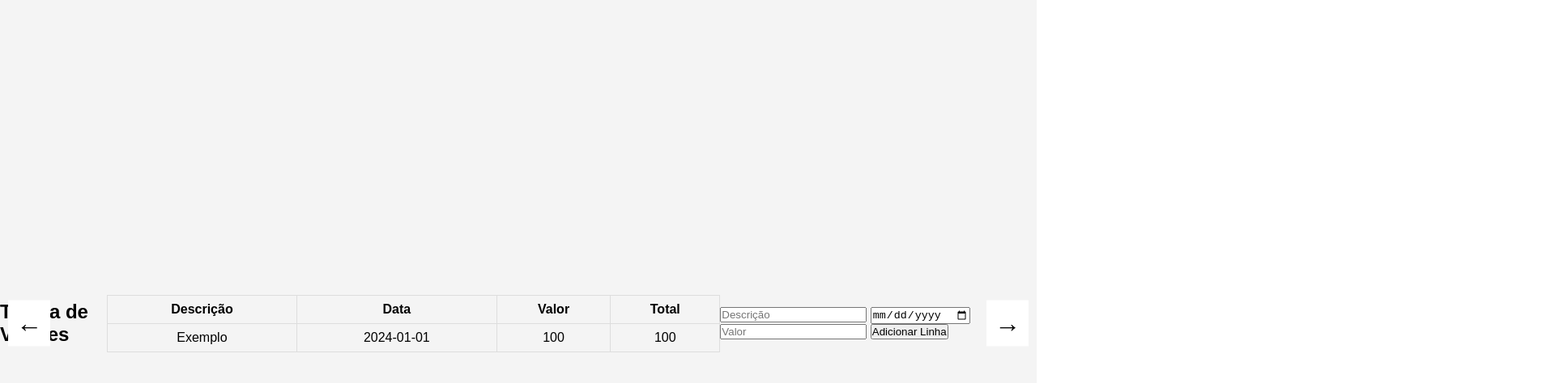
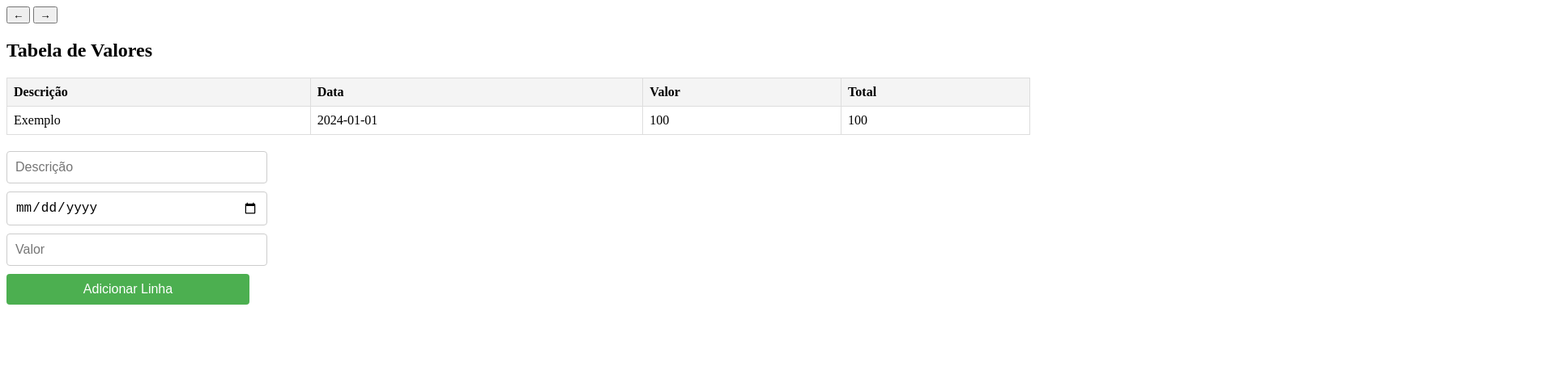
Before and after one commit to jonathan-pereira-lima/Financial-table, a plain HTML site: page index.html in a window 1280 px wide. Shown: the top 474 px of the page at 81% size, 1920 px wide, since content can reach past the window. Drawn offline with Linux system fonts and the light colour scheme.

Commit message:
camposDeEntrada AbaixoDaTabela

```diff
--- a/index.html
+++ b/index.html
@@ -30,14 +30,15 @@
                     </tr>
                 </tbody>
             </table>
-            <div>
+            <!-- Inputs para adicionar linhas, abaixo da tabela -->
+            <div class="input-container">
                 <input type="text" id="descricao" placeholder="Descrição">
                 <input type="date" id="data">
                 <input type="number" id="valor" placeholder="Valor">
                 <button id="addRow">Adicionar Linha</button>
             </div>
         </div>
-        <!-- Outras telas -->
+        <!-- Outras telas aqui -->
     </div>
 
     <script src="script.js"></script>
--- a/styles.css
+++ b/styles.css
@@ -1,60 +1,14 @@
-* {
-    margin: 0;
-    padding: 0;
-    box-sizing: border-box;
-}
-
-body {
-    font-family: Arial, sans-serif;
-    overflow: hidden;
-}
-
-.container {
-    display: flex;
-    width: 500vw; /* 5 telas * 100vw */
-    height: 100vh;
-    transition: transform 0.5s ease;
-}
-
-.screen {
-    flex: 0 0 100vw;
-    display: flex;
-    justify-content: center;
-    align-items: center;
-    background-color: #f4f4f4;
-}
-
-.arrow {
-    position: absolute;
-    top: 50%;
-    transform: translateY(-50%);
-    font-size: 2rem;
-    color: black;
-    background: white;
-    border: none;
-    padding: 10px;
-    cursor: pointer;
-    z-index: 10;
-}
-
-.arrow.left {
-    left: 10px;
-}
-
-.arrow.right {
-    right: 10px;
-}
-
+/* Estilo para a tabela */
 table {
-    width: 90%;
+    width: 100%;
     border-collapse: collapse;
-    margin: 20px auto;
+    margin: 20px 0;
 }
 
 th, td {
     border: 1px solid #ddd;
     padding: 8px;
-    text-align: center;
+    text-align: left;
 }
 
 th {
@@ -69,3 +23,39 @@ tr:nth-child(even) {
 tr:hover {
     background-color: #f1f1f1;
 }
+
+/* Estilo para o contêiner de inputs abaixo da tabela */
+.input-container {
+    display: flex;
+    flex-direction: column;  /* Organiza os elementos em uma coluna */
+    align-items: flex-start; /* Alinha os itens à esquerda */
+    gap: 10px;  /* Espaço entre os campos */
+    margin-top: 20px; /* Espaço acima dos campos */
+}
+
+/* Estilo para os inputs */
+.input-container input {
+    padding: 10px;
+    font-size: 1rem;
+    border: 1px solid #ccc;
+    border-radius: 4px;
+    width: 100%; /* Faz com que o input ocupe a largura total */
+    max-width: 300px; /* Limita a largura máxima dos inputs */
+}
+
+/* Estilo para o botão */
+.input-container button {
+    padding: 10px 20px;
+    font-size: 1rem;
+    background-color: #4CAF50;
+    color: white;
+    border: none;
+    border-radius: 4px;
+    cursor: pointer;
+    width: 100%;  /* Faz com que o botão ocupe toda a largura disponível */
+    max-width: 300px; /* Limita a largura máxima do botão */
+}
+
+.input-container button:hover {
+    background-color: #45a049;
+}
```
